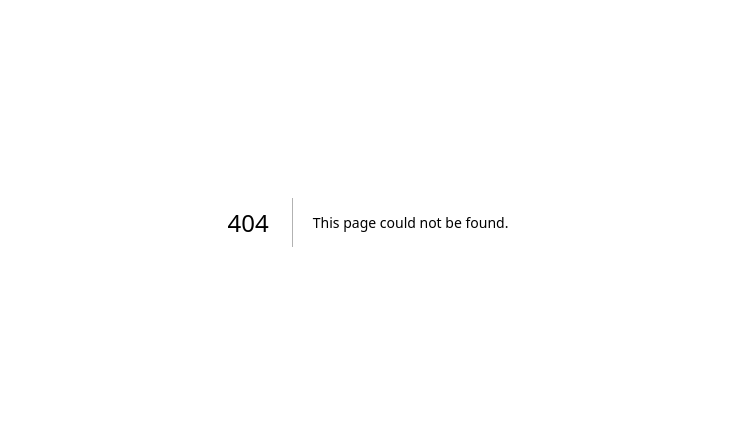
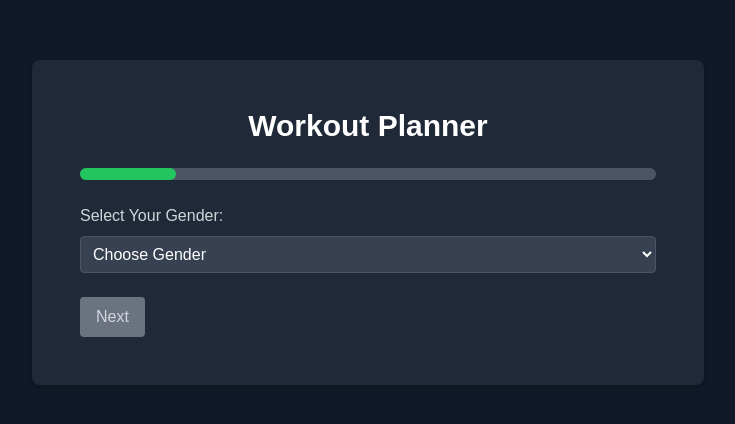
Before and after one commit to Micro-88/Fitness-Tracker, a Next.js app: page /workout_planner in a window 1280 px wide. Before the commit this address had no page. Shown: the part 178-602 px from the top of the page, without its empty margins (272-1007 px from the left). Built offline with nearby package versions, Linux system fonts and the light colour scheme.

Commit message:
added workout_planner

```diff
--- /dev/null
+++ b/app/workout_planner/page.tsx
@@ -0,0 +1,208 @@
+"use client";
+
+import React, { useState } from 'react';
+
+const WorkoutPlanner: React.FC = () => {
+  const [gender, setGender] = useState('');
+  const [age, setAge] = useState('');
+  const [goal, setGoal] = useState('');
+  const [level, setLevel] = useState('');
+  const [equipment, setEquipment] = useState<string[]>([]);
+  const [step, setStep] = useState(1);
+
+  const equipmentOptions = [
+    "Barbells",
+    "Dumbbells",
+    "BodyWeight",
+    "Machine",
+    "Kettlebells",
+    "Cables",
+    "Bands"
+  ];
+
+  const totalSteps = 6;
+  const progressPercentage = (step / totalSteps) * 100;
+
+  const handleEquipmentChange = (item: string) => {
+    setEquipment((prevEquipment) =>
+      prevEquipment.includes(item)
+        ? prevEquipment.filter((eq) => eq !== item)
+        : [...prevEquipment, item]
+    );
+  };
+
+  const selectAllEquipment = () => {
+    if (equipment.length === equipmentOptions.length) {
+      setEquipment([]); // Unselect all if already selected
+    } else {
+      setEquipment(equipmentOptions); // Select all
+    }
+  };
+
+  const nextStep = () => setStep((prevStep) => Math.min(prevStep + 1, totalSteps));
+  const prevStep = () => setStep((prevStep) => Math.max(prevStep - 1, 1));
+
+  // Check if current step is valid to enable the "Next" button
+  const isStepValid = () => {
+    switch (step) {
+      case 1:
+        return gender !== '';
+      case 2:
+        return age !== '' && parseInt(age) > 0;
+      case 3:
+        return goal !== '';
+      case 4:
+        return level !== '';
+      case 5:
+        return equipment.length > 0;
+      default:
+        return true;
+    }
+  };
+
+  return (
+    <div className="min-h-screen flex flex-col items-center justify-center p-6 bg-gray-900 text-white">
+      <div className="bg-gray-800 shadow-md rounded-lg p-12 w-full max-w-2xl">
+        <h1 className="text-3xl font-bold mb-6 text-center">Workout Planner</h1>
+
+        {/* Animated Progress Bar */}
+        <div className="w-full bg-gray-600 rounded-full h-3 mb-6">
+          <div
+            className="bg-green-500 h-3 rounded-full transition-all duration-500 ease-in-out"
+            style={{ width: `${progressPercentage}%` }}
+          ></div>
+        </div>
+
+        {/* Step Sections */}
+        {step === 1 && (
+          <div className="mb-4">
+            <label className="block text-gray-300 mb-2">Select Your Gender:</label>
+            <select
+              value={gender}
+              onChange={(e) => setGender(e.target.value)}
+              className="border border-gray-600 bg-gray-700 text-white p-2 rounded w-full"
+            >
+              <option value="">Choose Gender</option>
+              <option value="Male">Male</option>
+              <option value="Female">Female</option>
+            </select>
+          </div>
+        )}
+
+        {step === 2 && (
+          <div className="mb-4">
+            <label className="block text-gray-300 mb-2">Enter Your Age:</label>
+            <input
+              type="number"
+              value={age}
+              onChange={(e) => setAge(e.target.value)}
+              className="border border-gray-600 bg-gray-700 text-white p-2 rounded w-full"
+              min="1"
+            />
+          </div>
+        )}
+
+        {step === 3 && (
+          <div className="mb-4">
+            <label className="block text-gray-300 mb-2">Select Your Goal:</label>
+            <select
+              value={goal}
+              onChange={(e) => setGoal(e.target.value)}
+              className="border border-gray-600 bg-gray-700 text-white p-2 rounded w-full"
+            >
+              <option value="">Choose Goal</option>
+              <option value="Lose Weight">Lose Weight</option>
+              <option value="Gain Strength">Gain Strength</option>
+              <option value="Gain Muscle">Gain Muscle</option>
+            </select>
+          </div>
+        )}
+
+        {step === 4 && (
+          <div className="mb-4">
+            <label className="block text-gray-300 mb-2">Select Your Level:</label>
+            <select
+              value={level}
+              onChange={(e) => setLevel(e.target.value)}
+              className="border border-gray-600 bg-gray-700 text-white p-2 rounded w-full"
+            >
+              <option value="">Choose Level</option>
+              <option value="Novice">Novice</option>
+              <option value="Beginner">Beginner</option>
+              <option value="Intermediate">Intermediate</option>
+              <option value="Advanced">Advanced</option>
+            </select>
+          </div>
+        )}
+
+        {step === 5 && (
+          <div className="mb-4">
+            <label className="block text-gray-300 mb-2">Select Your Available Equipment:</label>
+            <div className="grid grid-cols-2 gap-2">
+              {equipmentOptions.map((item) => (
+                <label key={item} className="flex items-center">
+                  <input
+                    type="checkbox"
+                    checked={equipment.includes(item)}
+                    onChange={() => handleEquipmentChange(item)}
+                    className="mr-2"
+                  />
+                  {item}
+                </label>
+              ))}
+            </div>
+            <label className="flex items-center mt-3">
+              <input
+                type="checkbox"
+                checked={equipment.length === equipmentOptions.length}
+                onChange={selectAllEquipment}
+                className="mr-2"
+              />
+              Select All
+            </label>
+          </div>
+        )}
+
+        {/* Final Step Confirmation Message */}
+        {step === 6 && (
+          <div className="mb-4 text-center">
+            <h2 className="text-xl font-semibold text-green-500">Congratulations!</h2>
+            <p className="text-gray-300 mt-2">Your workout plan has been generated.</p>
+          </div>
+        )}
+
+        {/* Navigation Buttons */}
+        <div className="flex justify-between mt-6">
+          {step > 1 && (
+            <button
+              onClick={prevStep}
+              className="bg-gray-600 text-white px-4 py-2 rounded"
+            >
+              Previous
+            </button>
+          )}
+          {step < totalSteps ? (
+            <button
+              onClick={nextStep}
+              disabled={!isStepValid()}
+              className={`px-4 py-2 rounded ${
+                isStepValid() ? "bg-green-500 text-white" : "bg-gray-500 text-gray-300 cursor-not-allowed"
+              }`}
+            >
+              Next
+            </button>
+          ) : (
+            <button
+              onClick={() => alert('Workout plan confirmed!')}
+              className="bg-blue-500 text-white px-4 py-2 rounded"
+            >
+              Submit
+            </button>
+          )}
+        </div>
+      </div>
+    </div>
+  );
+};
+
+export default WorkoutPlanner;
```
